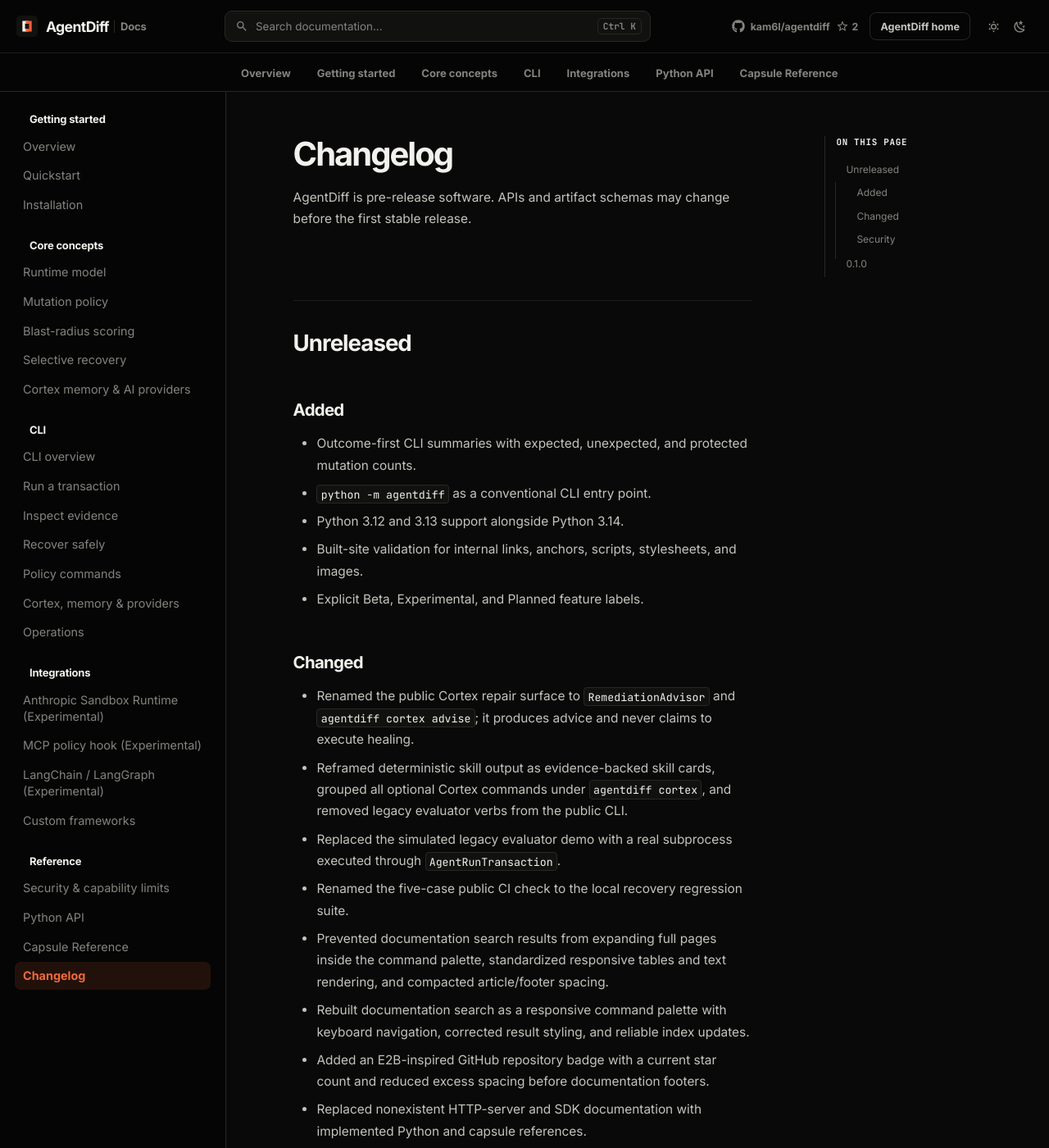
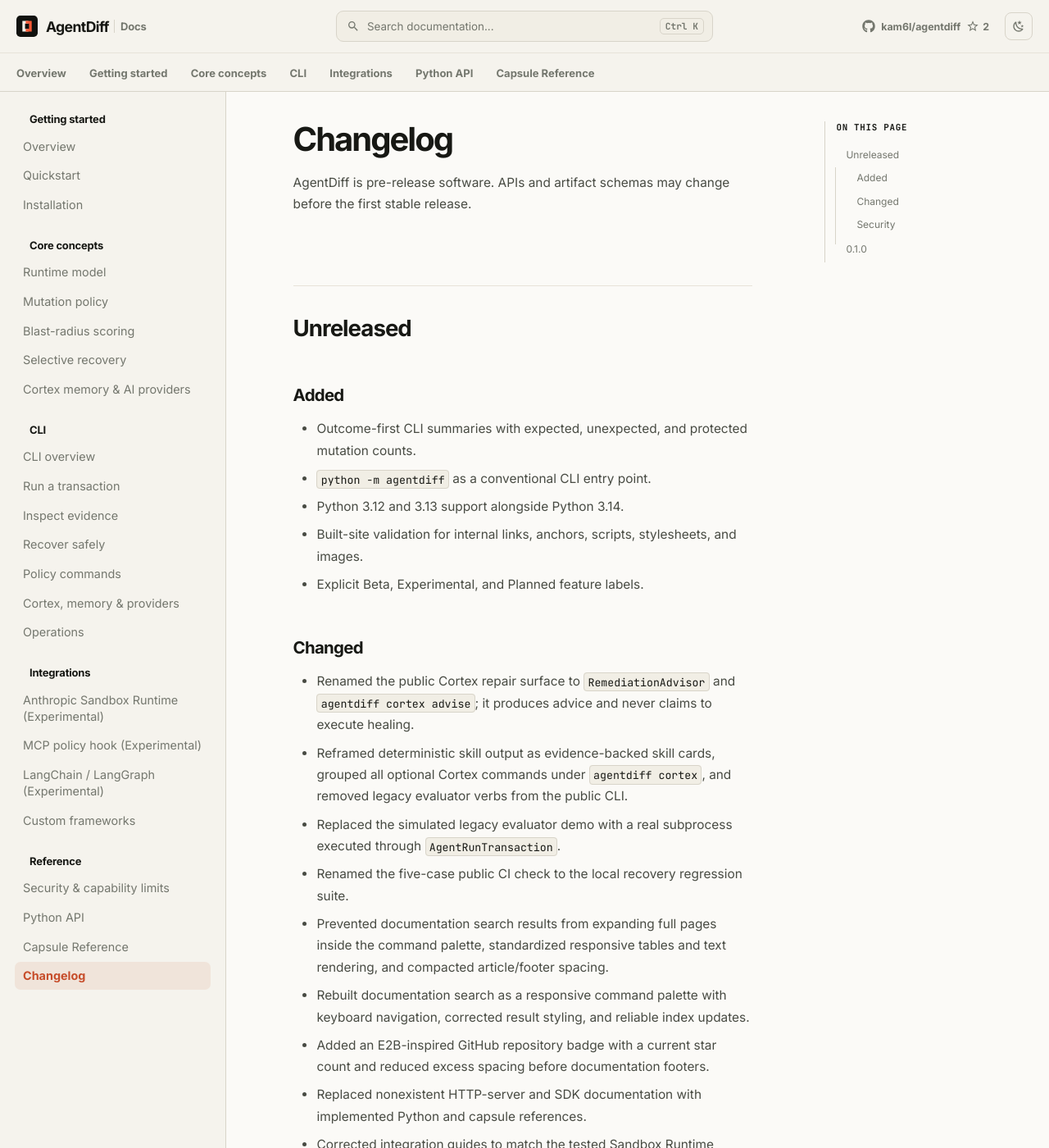
Before and after one commit to kam6l/agentdiff, an MkDocs documentation site: the page built from docs_src/changelog.md, in a window 1280 px wide and 1400 px high. Shown: the whole window at 82% size. Built offline with MkDocs 1.6.1 and Material for MkDocs 9.7.7, drawn with Linux system fonts in a browser that asks for light colours.

Commit message:
Fix TOC scroll position, center search navbar, start subnav from left, and add single-icon system theme toggle (#47)
* Update docs navbar, TOC scroll position, subnav alignment, and single-icon system theme toggle

* Fix mkdocs.yml strict validation

```diff
--- a/docs_src/overrides/partials/header.html
+++ b/docs_src/overrides/partials/header.html
@@ -1,4 +1,11 @@
 {% set current_url = page.url if page else "" %}
+<script>
+  (function() {
+    var saved = localStorage.getItem("agentdiff-color-scheme");
+    var scheme = saved || (window.matchMedia && window.matchMedia("(prefers-color-scheme: dark)").matches ? "slate" : "default");
+    document.body.setAttribute("data-md-color-scheme", scheme);
+  })();
+</script>
 <header class="md-header ad-doc-header" data-md-component="header">
   <nav class="ad-doc-header__inner" aria-label="Documentation header">
     <a class="ad-doc-brand" href="{{ config.extra.homepage | url }}" aria-label="AgentDiff home">
@@ -28,17 +35,12 @@
         </span>
       </a>
 
-      <a class="ad-doc-home-link" href="{{ config.extra.homepage | url }}">AgentDiff home</a>
-
-      {% if config.theme.palette %}
-        {% if not config.theme.palette is mapping %}
-          {% include "partials/palette.html" %}
-        {% endif %}
-      {% endif %}
-      {% if not config.theme.palette is mapping %}
-        {% include "partials/javascripts/palette.html" %}
-      {% endif %}
-
+      <button class="ad-doc-theme-toggle" type="button" aria-label="Switch theme" title="Switch theme">
+        <span class="ad-doc-theme-toggle__icon md-icon" aria-hidden="true">
+          <svg class="icon-sun" xmlns="http://www.w3.org/2000/svg" viewBox="0 0 24 24"><path d="M12 7a5 5 0 0 1 5 5 5 5 0 0 1-5 5 5 5 0 0 1-5-5 5 5 0 0 1 5-5m0 2a3 3 0 0 0-3 3 3 3 0 0 0 3 3 3 3 0 0 0 3-3 3 3 0 0 0-3-3m0-7 2.39 3.42C13.65 5.15 12.84 5 12 5s-1.65.15-2.39.42zM3.34 7l4.16-.35A7.2 7.2 0 0 0 5.94 8.5c-.44.74-.69 1.5-.83 2.29zm.02 10 1.76-3.77a7.131 7.131 0 0 0 2.38 4.14zM20.65 7l-1.77 3.79a7.02 7.02 0 0 0-2.38-4.15zm-.01 10-4.14.36c.59-.51 1.12-1.14 1.54-1.86.42-.73.69-1.5.83-2.29zM12 22l-2.41-3.44c.74.27 1.55.44 2.41.44.82 0 1.63-.17 2.37-.44z"/></svg>
+          <svg class="icon-moon" xmlns="http://www.w3.org/2000/svg" viewBox="0 0 24 24"><path d="m17.75 4.09-2.53 1.94.91 3.06-2.63-1.81-2.63 1.81.91-3.06-2.53-1.94L12.44 4l1.06-3 1.06 3zm3.5 6.91-1.64 1.25.59 1.98-1.7-1.17-1.7 1.17.59-1.98L15.75 11l2.06-.05L18.5 9l.69 1.95zm-2.28 4.95c.83-.08 1.72 1.1 1.19 1.85-.32.45-.66.87-1.08 1.27C15.17 23 8.84 23 4.94 19.07c-3.91-3.9-3.91-10.24 0-14.14.4-.4.82-.76 1.27-1.08.75-.53 1.93.36 1.85 1.19-.27 2.86.69 5.83 2.89 8.02a9.96 9.96 0 0 0 8.02 2.89m-1.64 2.02a12.08 12.08 0 0 1-7.8-3.47c-2.17-2.19-3.33-5-3.49-7.82-2.81 3.14-2.7 7.96.31 10.98 3.02 3.01 7.84 3.12 10.98.31"/></svg>
+        </span>
+      </button>
     </div>
 
     {% if "material/search" in config.plugins %}
--- a/docs_src/stylesheets/docs.css
+++ b/docs_src/stylesheets/docs.css
@@ -93,12 +93,13 @@
   height: 64px;
   padding: 0 20px;
   display: grid;
-  grid-template-columns: 236px minmax(280px, 520px) minmax(240px, 1fr);
+  grid-template-columns: 1fr minmax(260px, 460px) 1fr;
   align-items: center;
-  gap: 18px;
+  gap: 16px;
 }
 
 .ad-doc-brand {
+  justify-self: start;
   min-width: 0;
   display: flex;
   align-items: center;
@@ -142,6 +143,8 @@
 .ad-doc-search-trigger {
   appearance: none;
   width: 100%;
+  max-width: 460px;
+  justify-self: center;
   height: 38px;
   padding: 0 10px 0 12px;
   display: flex;
@@ -191,10 +194,10 @@
 }
 
 .ad-doc-header__actions {
+  justify-self: end;
   display: flex;
   align-items: center;
-  justify-content: flex-end;
-  gap: 5px;
+  gap: 10px;
 }
 
 .ad-doc-repo-link {
@@ -239,58 +242,63 @@
   gap: 4px;
 }
 
-.ad-doc-home-link {
-  min-height: 34px;
-  margin-right: 7px;
-  padding: 0 12px;
-  display: inline-flex;
-  align-items: center;
+.ad-doc-theme-toggle {
+  appearance: none;
+  background: transparent;
   border: 1px solid var(--ad-doc-line);
   border-radius: 8px;
-  color: var(--ad-doc-body) !important;
-  font-size: 0.63rem;
-  font-weight: 650;
-}
-
-.ad-doc-home-link:hover,
-.ad-doc-home-link:focus-visible {
+  width: 34px;
+  height: 34px;
+  padding: 0;
+  display: inline-grid;
+  place-items: center;
+  color: var(--ad-doc-muted);
+  cursor: pointer;
+  transition: color 120ms ease, background 120ms ease, border-color 120ms ease;
+}
+
+.ad-doc-theme-toggle:hover,
+.ad-doc-theme-toggle:focus-visible {
+  background: var(--ad-doc-panel-2);
+  color: var(--ad-doc-text);
   border-color: var(--ad-doc-muted);
-  color: var(--ad-doc-text) !important;
-}
-
-.ad-doc-icon-button,
-.ad-doc-header .md-header__button {
-  width: 32px;
-  height: 32px;
-  margin: 0;
-  padding: 7px;
-  display: grid;
+}
+
+.ad-doc-theme-toggle__icon {
+  width: 16px;
+  height: 16px;
+  display: inline-grid;
   place-items: center;
-  border-radius: 7px;
-  color: var(--ad-doc-muted) !important;
-  cursor: pointer;
-}
-
-.ad-doc-icon-button:hover,
-.ad-doc-icon-button:focus-visible,
-.ad-doc-header .md-header__button:hover {
-  background: var(--ad-doc-panel-2);
-  color: var(--ad-doc-text) !important;
-}
-
-.ad-doc-icon-button svg,
-.ad-doc-header .md-header__button svg {
-  width: 17px;
-  height: 17px;
+}
+
+.ad-doc-theme-toggle svg {
+  width: 16px;
+  height: 16px;
   fill: currentColor;
+}
+
+[data-md-color-scheme="slate"] .ad-doc-theme-toggle .icon-moon {
+  display: none !important;
+}
+
+[data-md-color-scheme="slate"] .ad-doc-theme-toggle .icon-sun {
+  display: block !important;
+}
+
+[data-md-color-scheme="default"] .ad-doc-theme-toggle .icon-sun {
+  display: none !important;
+}
+
+[data-md-color-scheme="default"] .ad-doc-theme-toggle .icon-moon {
+  display: block !important;
 }
 
 .ad-doc-topnav {
   height: 48px;
-  padding: 0 24px 0 294px;
+  padding: 0 20px;
   display: flex;
   align-items: stretch;
-  gap: clamp(22px, 2.5vw, 42px);
+  gap: clamp(18px, 2.2vw, 36px);
   overflow-x: auto;
   border-top: 1px solid var(--ad-doc-line-soft);
   scrollbar-width: none;
@@ -680,7 +688,7 @@
   max-width: none;
   min-height: calc(100vh - 112px);
   margin: 0;
-  padding: 54px clamp(28px, 4.5vw, 76px) 20px;
+  padding: 36px clamp(28px, 4.5vw, 76px) 20px;
   display: grid;
   grid-template-columns: minmax(0, 720px) 216px;
   grid-template-areas: "content toc";
@@ -729,10 +737,11 @@
 body:not(:has(.ad-home)) .md-sidebar--secondary {
   grid-area: toc;
   position: sticky;
-  top: 42px;
+  top: 148px;
   width: 216px;
   height: auto !important;
   padding: 0;
+  z-index: 10;
 }
 
 body:not(:has(.ad-home)) .md-sidebar--secondary .md-sidebar__scrollwrap {
@@ -740,6 +749,9 @@
   max-height: calc(100vh - 170px) !important;
   margin: 0;
   padding: 0;
+  overflow-y: auto;
+  overflow-x: hidden;
+  scrollbar-width: none;
 }
 
 body:not(:has(.ad-home)) .md-sidebar--secondary .md-nav__title {
@@ -1437,8 +1449,7 @@
   }
 
   .ad-doc-search-trigger > span:not(.ad-doc-search-trigger__icon),
-  .ad-doc-search-trigger kbd,
-  .ad-doc-home-link {
+  .ad-doc-search-trigger kbd {
     display: none;
   }
 
@@ -1617,8 +1628,7 @@
 }
 
 @media (max-width: 420px) {
-  .ad-doc-brand__suffix,
-  .ad-doc-home-link {
+  .ad-doc-brand__suffix {
     display: none;
   }
 
--- a/mkdocs.yml
+++ b/mkdocs.yml
@@ -22,15 +22,9 @@
     - scheme: slate
       primary: black
       accent: deep orange
-      toggle:
-        icon: material/weather-sunny
-        name: Use light mode
     - scheme: default
       primary: white
       accent: deep orange
-      toggle:
-        icon: material/weather-night
-        name: Use dark mode
   features:
     - navigation.expand
     - navigation.footer
```
Also changed, not shown: 1 other file.
